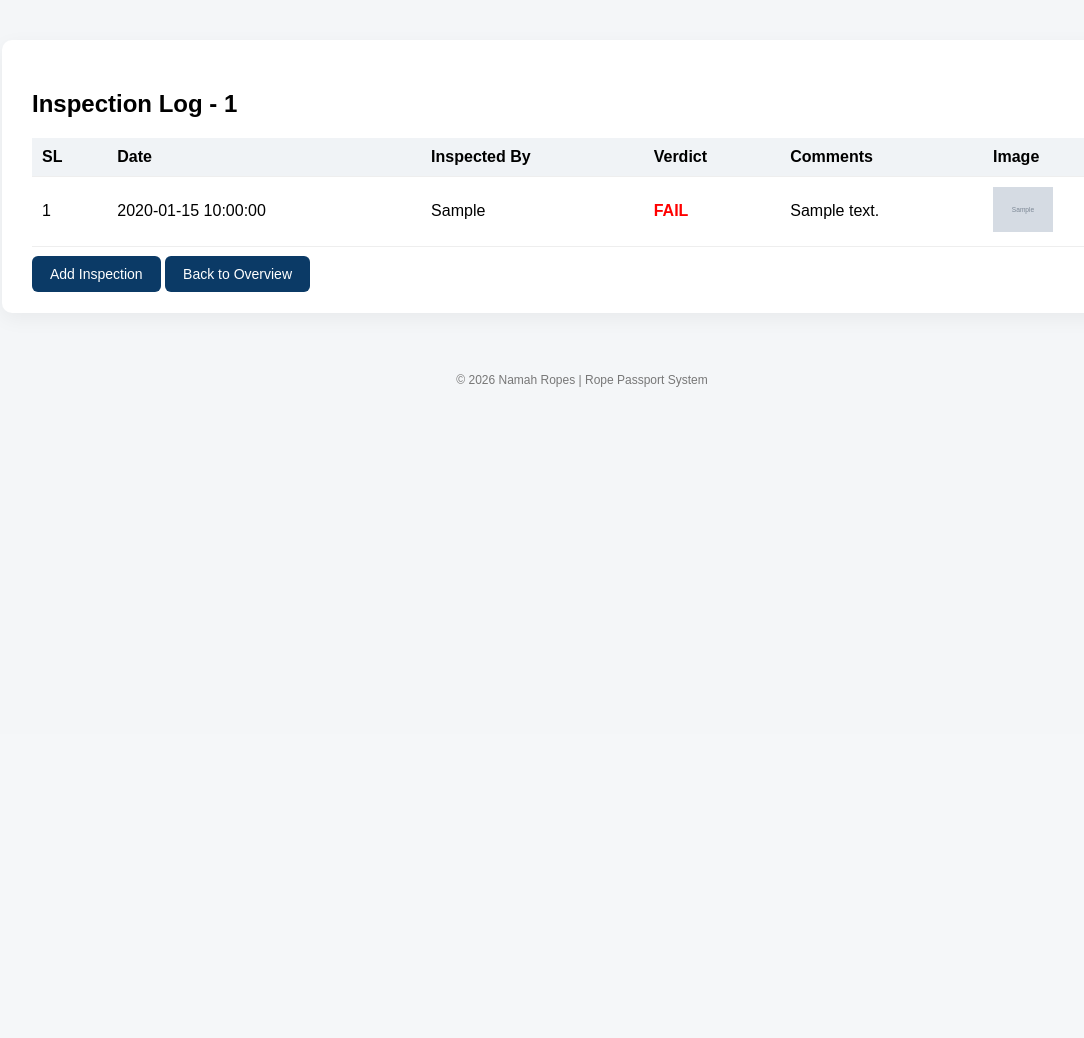
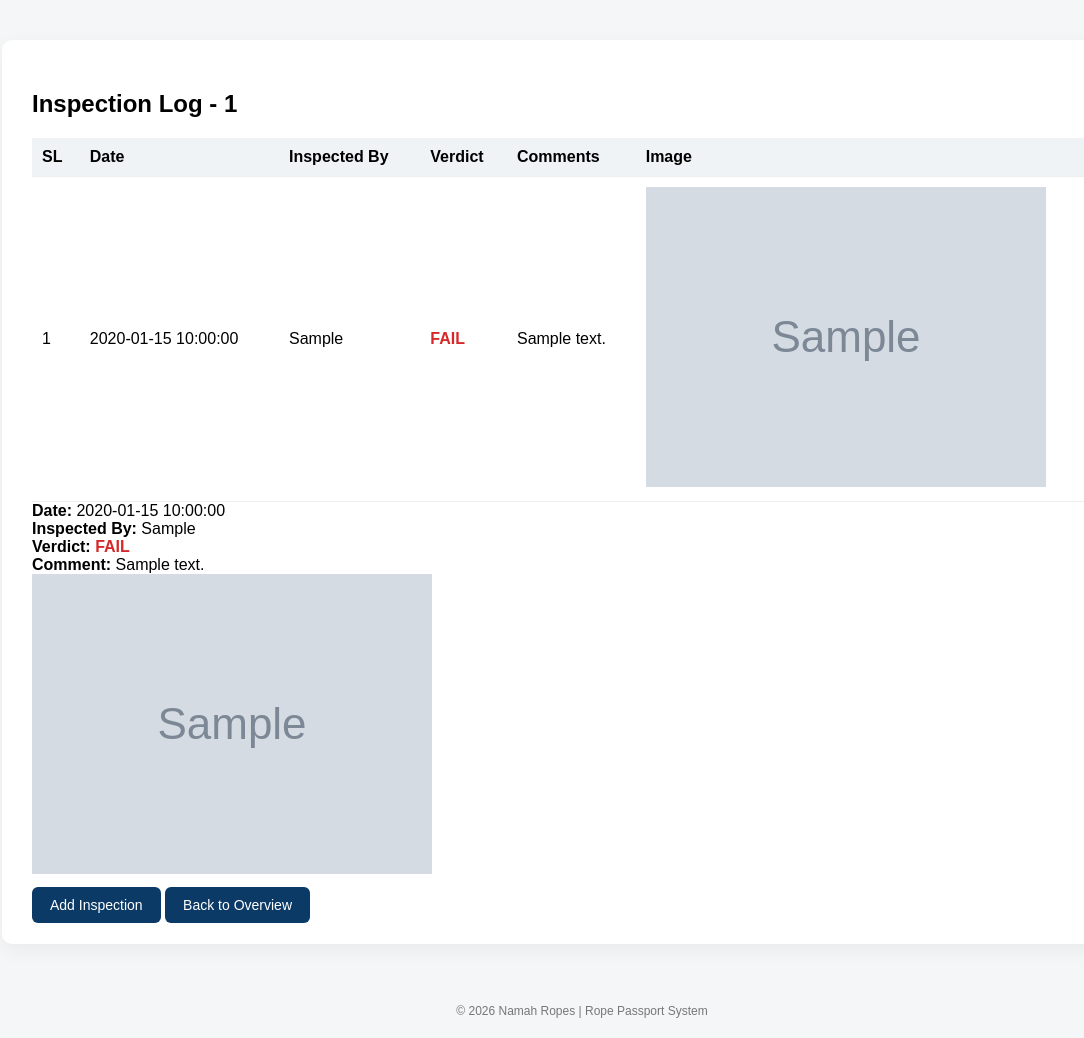
Before and after one commit to rohan-namahropes/passport, a Flask app: page /rope/1/inspections in a window 1280 px wide. Shown: the part 66-1104 px from the top of the page, without its empty margins (58-1142 px from the left). Before the commit the page ends 453 px from the top, so only its background shows below. Run offline with Flask 3, Linux system fonts and the light colour scheme; grey boxes marked "Sample" are stand-in pictures; a database or web service that is not in the repository returns one stand-in record (values such as "Sample title"); some libraries are stand-ins or nearby versions.

Commit message:
Update inspections.html

```diff
--- a/templates/inspections.html
+++ b/templates/inspections.html
@@ -5,6 +5,9 @@
 {% block content %}
 
 <h2>Inspection Log - {{ rope_id }}</h2>
+
+<!-- Desktop Table -->
+<div class="desktop-table">
     <div class="table-wrapper">
         <table>
             <tr>
@@ -23,16 +26,16 @@
                 <td>{{ inspection.inspected_by }}</td>
                 <td>
                     {% if inspection.verdict == "pass" %}
-                <span style="color:green;font-weight:bold;">PASS</span>
+                        <span class="status-active">PASS</span>
                     {% else %}
-                <span style="color:red;font-weight:bold;">FAIL</span>
+                        <span class="status-retired">FAIL</span>
                     {% endif %}
                 </td>
                 <td>{{ inspection.comment or "" }}</td>
                 <td>
                     {% if inspection.image_url %}
                         <a href="{{ inspection.image_url }}" target="_blank">
-                    <img src="{{ inspection.image_url }}" width="60">
+                            <img src="{{ inspection.image_url }}" class="table-image">
                         </a>
                     {% else %}
                         -
@@ -42,7 +45,39 @@
             {% endfor %}
         </table>
     </div>
+</div>
+
+<!-- Mobile Cards -->
+<div class="mobile-cards">
+    {% for inspection in inspections %}
+    <div class="log-card">
+        <div><strong>Date:</strong> {{ inspection.inspection_date }}</div>
+        <div><strong>Inspected By:</strong> {{ inspection.inspected_by }}</div>
+
+        <div>
+            <strong>Verdict:</strong>
+            {% if inspection.verdict == "pass" %}
+                <span class="status-active">PASS</span>
+            {% else %}
+                <span class="status-retired">FAIL</span>
+            {% endif %}
+        </div>
+
+        <div><strong>Comment:</strong> {{ inspection.comment or "" }}</div>
+
+        {% if inspection.image_url %}
+        <div class="log-image">
+            <a href="{{ inspection.image_url }}" target="_blank">
+                <img src="{{ inspection.image_url }}">
+            </a>
+        </div>
+        {% endif %}
+    </div>
+    {% endfor %}
+</div>
+
 <br>
+
 <a class="btn" href="/rope/{{ rope_id }}/inspections/add-new">Add Inspection</a>
 <a class="btn" href="/rope/{{ rope_id }}">Back to Overview</a>
 
```
Lines whose indentation alone changed are shown as unchanged.
